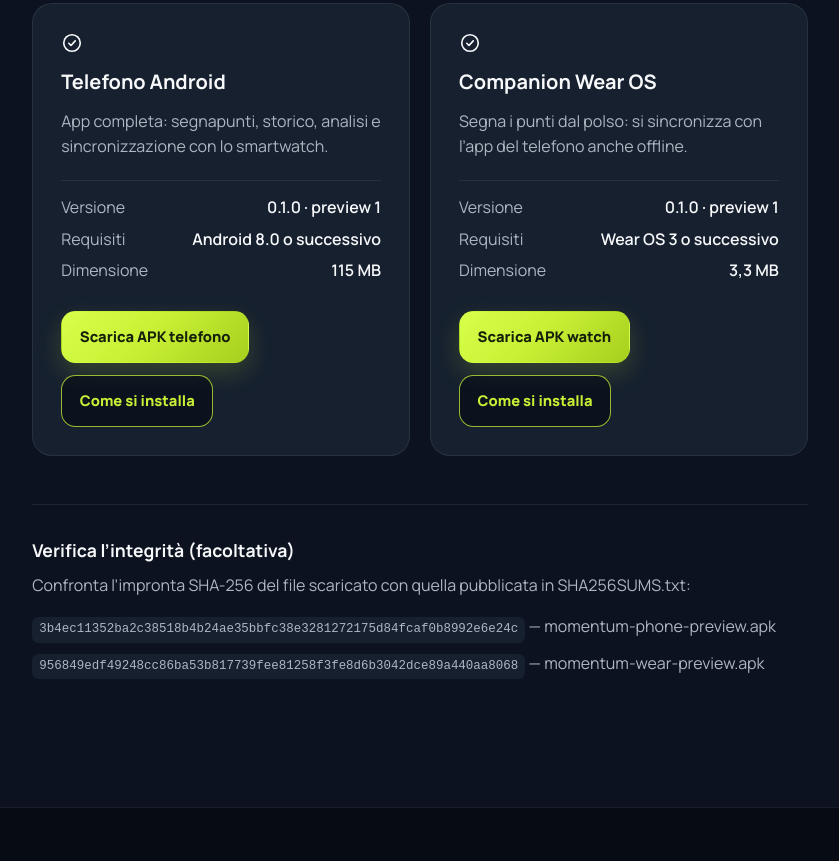
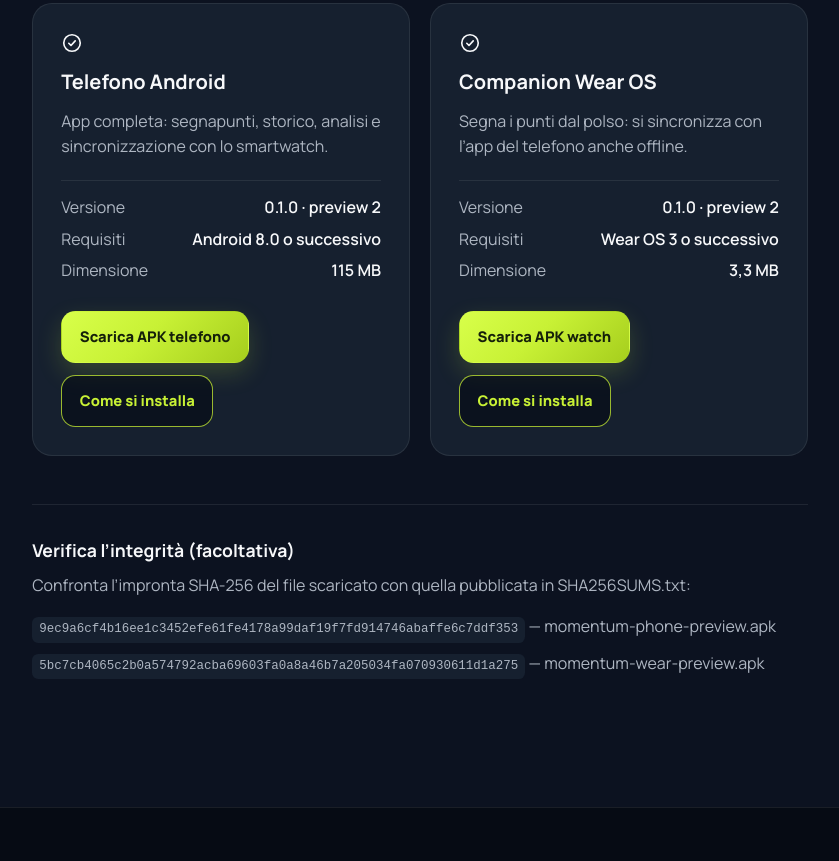
Before and after one commit to Massimilianociconte/Momentum, an Astro site in the folder apps/padelandia-web/: page /download in a window 1280 px wide. Shown: the part 611-1472 px from the top of the page, without its empty margins (220-1059 px from the left). Built offline with nearby package versions, Linux system fonts and the light colour scheme; Astro itself is replaced by a stand-in of ours; no server answers; a web font is replaced by a local one.

Commit message:
Release 0.1.0-preview.2: bump versions and update download page checksums

```diff
--- a/apps/padelandia-web/src/pages/download.astro
+++ b/apps/padelandia-web/src/pages/download.astro
@@ -16,21 +16,21 @@
  */
 const RELEASES = 'https://github.com/Massimilianociconte/Momentum-releases/releases';
 const downloads = {
-  version: '0.1.0 · preview 1',
+  version: '0.1.0 · preview 2',
   checksums: `${RELEASES}/latest/download/SHA256SUMS.txt`,
   phone: {
     url: `${RELEASES}/latest/download/momentum-phone-preview.apk`,
     file: 'momentum-phone-preview.apk',
     size: '115 MB',
     requires: 'Android 8.0 o successivo',
-    sha256: '3b4ec11352ba2c38518b4b24ae35bbfc38e3281272175d84fcaf0b8992e6e24c',
+    sha256: '9ec9a6cf4b16ee1c3452efe61fe4178a99daf19f7fd914746abaffe6c7ddf353',
   },
   wear: {
     url: `${RELEASES}/latest/download/momentum-wear-preview.apk`,
     file: 'momentum-wear-preview.apk',
     size: '3,3 MB',
     requires: 'Wear OS 3 o successivo',
-    sha256: '956849edf49248cc86ba53b817739fee81258f3fe8d6b3042dce89a440aa8068',
+    sha256: '5bc7cb4065c2b0a574792acba69603fa0a8a46b7a205034fa070930611d1a275',
   },
 } as const;
 
@@ -51,7 +51,7 @@
     name: 'Momentum',
     operatingSystem: 'Android 8.0+, Wear OS 3+',
     applicationCategory: 'SportsApplication',
-    softwareVersion: '0.1.0-preview.1',
+    softwareVersion: '0.1.0-preview.2',
     downloadUrl: downloads.phone.url,
     fileSize: downloads.phone.size.replace(',', '.'),
     releaseNotes: `${origin}/download/`,
--- a/apps/rallymate/pubspec.yaml
+++ b/apps/rallymate/pubspec.yaml
@@ -1,7 +1,7 @@
 name: rallymate
 description: "Momentum — segna i punti dal polso, analizza ogni partita."
 publish_to: 'none'
-version: 0.1.0+1
+version: 0.1.0+2
 
 environment:
   sdk: ^3.11.4
```
Also changed, not shown: 1 other file.
